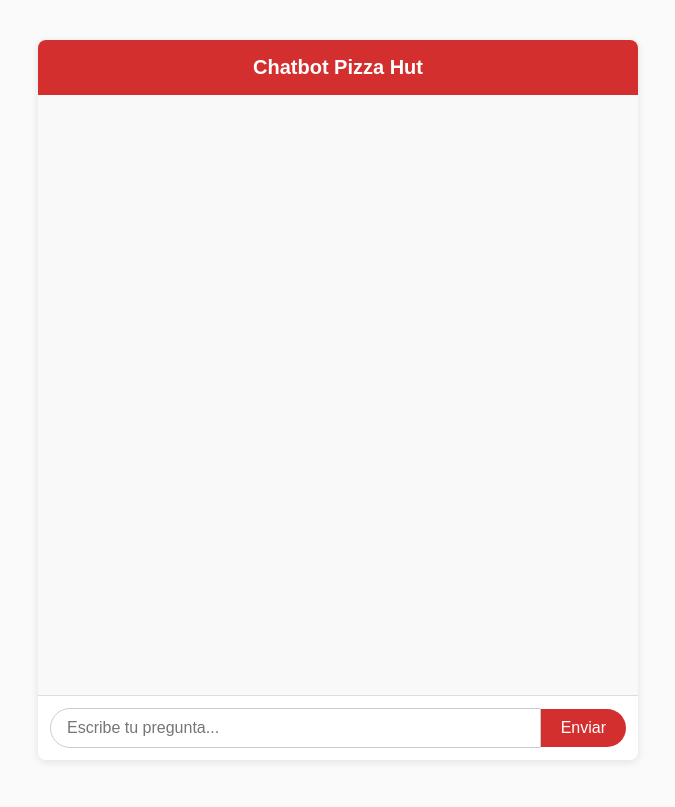
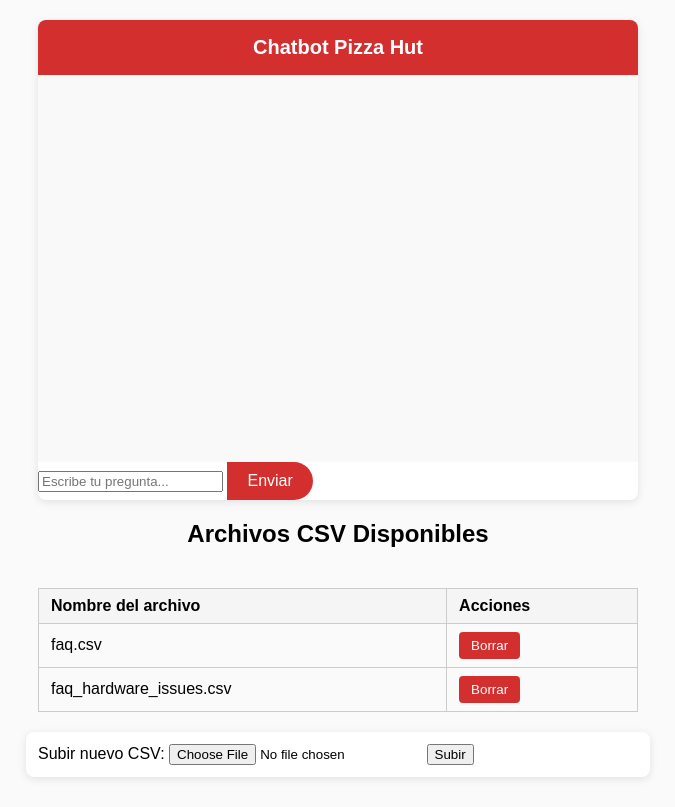
Before and after one commit to bryanej0905/Service_Center_PH, a Flask app: page / in a window 1280 px wide. Shown: the whole page, without its empty margins (302-977 px from the left). Before the commit the page ends 762 px from the top, so only its background shows below. Run offline with Flask 3, Linux system fonts and the light colour scheme.

Commit message:
Bot con csv por dir
Se agrega la posibilidada de leer varios csv agregar y borrarlos

```diff
--- a/bot/app.py
+++ b/bot/app.py
@@ -7,20 +7,19 @@
 def create_app():
     app = Flask(__name__)
 
+    # 1) Ruta absoluta al directorio 'data' (donde estarán los CSVs)
+    base_dir = os.path.dirname(os.path.abspath(__file__))  # .../Service_Center_PH/bot
+    data_dir = os.path.join(base_dir, 'data')              # aquí debe ir el directorio, NO un archivo
 
-    # 1) Calcula la ruta absoluta al CSV dentro de bot/data/faq.csv
-    base_dir = os.path.dirname(os.path.abspath(__file__))  # .../Service_Center_PH/bot
-    csv_path = os.path.join(base_dir, 'data', 'faq.csv')
-
-    # 2) Inicializa el loader con la ruta correcta
-    loader = FAQLoader(csv_path)
+    # 2) Inicializa el loader con el directorio correcto
+    loader = FAQLoader(data_dir)
 
     # 3) Crea el EmbeddingMatcher e inyecta en routes
     matcher_inst = EmbeddingMatcher(loader.questions, loader.get_answer)
     routes.faq_loader = loader
     routes.matcher = matcher_inst
 
-    # 4) Registra el blueprint (usando tchat_bp de routes)
+    # 4) Registra el blueprint
     app.register_blueprint(routes.tchat_bp)
     return app
 
--- /dev/null
+++ b/bot/data/faq_hardware_issues.csv
@@ -0,0 +1,11 @@
+pregunta,respuesta
+¿Qué hago si mi computadora no enciende?,"Verifica que esté conectada a la corriente, prueba otro enchufe y revisa el botón de encendido."
+¿Cómo soluciono un sobrecalentamiento del equipo?,"Asegúrate de que los ventiladores funcionen, limpia el polvo y considera usar una base de enfriamiento."
+¿Por qué mi impresora no responde?,"Revisa las conexiones, asegúrate de que esté encendida y reinstala los controladores si es necesario."
+¿Qué significa si escucho pitidos al encender la PC?,Los pitidos indican errores; consulta el manual de tu placa base para interpretar el patrón.
+"¿Mi disco duro hace ruidos extraños, qué hago?",Haz un respaldo inmediato si es posible y lleva el disco a un técnico; podría fallar pronto.
+¿Cómo limpio el polvo de mi computadora?,"Apaga el equipo, abre la carcasa y usa aire comprimido para limpiar suavemente el interior."
+¿Qué hago si el monitor no muestra imagen?,"Revisa el cable, prueba otro monitor o puerto, y asegúrate de que la tarjeta gráfica esté bien conectada."
+¿Cómo saber si la memoria RAM está fallando?,Utiliza herramientas como MemTest86 o cambia temporalmente los módulos para identificar errores.
+"¿El teclado dejó de funcionar, qué hago?","Verifica la conexión, prueba otro puerto USB y reinicia el equipo; si no responde, intenta otro teclado."
+¿Cómo prevenir daños por subidas de voltaje?,Usa un regulador de voltaje o UPS para proteger el equipo ante picos de corriente.
--- a/bot/routes.py
+++ b/bot/routes.py
@@ -42,6 +42,76 @@
 def index():
     return render_template('index.html')
 
+
+@tchat_bp.route('/upload_csv', methods=['POST'])
+def upload_csv():
+    global faq_loader  # usamos el loader que ya inyectaste en app.py
+
+    file = request.files.get('file')
+    if not file or not file.filename.endswith('.csv'):
+        return "Archivo inválido. Debe ser .csv", 400
+
+    # Guardar el archivo en /data
+    upload_dir = os.path.join(os.path.dirname(os.path.abspath(__file__)), 'data')
+    os.makedirs(upload_dir, exist_ok=True)
+    path = os.path.join(upload_dir, file.filename)
+    file.save(path)
+
+    # Recargar todos los CSVs del directorio
+    faq_loader.reload()
+
+    return f'Archivo {file.filename} subido correctamente y FAQs actualizados.', 200
+
+
+@tchat_bp.route('/available_csvs', methods=['GET'])
+def available_csvs():
+    data_dir = os.path.join(os.path.dirname(os.path.abspath(__file__)), 'data')
+    files = [f for f in os.listdir(data_dir) if f.endswith('.csv')]
+    return jsonify(files)
+
+@tchat_bp.route('/delete_csv', methods=['DELETE'])
+def delete_csv():
+    global faq_loader
+
+    # Verifica faq_loader y data_dir
+    if not faq_loader:
+        return jsonify({'success': False, 'error': 'Servicio no inicializado.'}), 500
+
+    data_dir = getattr(faq_loader, 'data_dir', None)
+    if not data_dir or not os.path.isdir(data_dir):
+        return jsonify({'success': False, 'error': 'Directorio no encontrado.'}), 400
+
+    data = request.get_json(force=True, silent=True)
+    if not data or 'filename' not in data:
+        return jsonify({'success': False, 'error': 'Falta el nombre del archivo.'}), 400
+
+    filename = data['filename']
+
+    # Seguridad básica contra path traversal
+    if '/' in filename or '\\' in filename or '..' in filename:
+        return jsonify({'success': False, 'error': 'Nombre de archivo inválido.'}), 400
+
+    if not filename.endswith('.csv'):
+        return jsonify({'success': False, 'error': 'Archivo debe ser .csv'}), 400
+
+    file_path = os.path.join(data_dir, filename)
+
+    if not os.path.isfile(file_path):
+        return jsonify({'success': False, 'error': 'Archivo no existe.'}), 404
+
+    try:
+        os.remove(file_path)
+        faq_loader.reload()  # Recarga los datos para que refleje el cambio
+        return jsonify({'success': True})
+    except Exception as e:
+        return jsonify({'success': False, 'error': str(e)}), 500
+
+
+@tchat_bp.errorhandler(Exception)
+def handle_exception(e):
+    # Aquí puedes loguear la excepción e
+    return jsonify({'success': False, 'error': str(e)}), 500
+
 @tchat_bp.route('/chat', methods=['POST'])
 def chat():
     raw = request.json.get('message', '') or ''
--- a/bot/templates/index.html
+++ b/bot/templates/index.html
@@ -1,30 +1,33 @@
 <!DOCTYPE html>
 <html lang="es">
 <head>
-  <meta charset="UTF-8">
-  <meta name="viewport" content="width=device-width, initial-scale=1">
+  <meta charset="UTF-8" />
+  <meta name="viewport" content="width=device-width, initial-scale=1" />
   <title>Chatbot Pizza Hut</title>
   <style>
+
+    /* ... tu CSS actual ... */
     body {
       margin: 0;
       padding: 0;
       font-family: Arial, sans-serif;
       background-color: #fafafa;
       display: flex;
-      justify-content: center;
+      flex-direction: column;
       align-items: center;
-      height: 100vh;
+      min-height: 100vh;
     }
     .container {
       width: 100%;
       max-width: 600px;
-      height: 90vh;
+      height: 60vh;
       background: #fff;
       box-shadow: 0 2px 8px rgba(0,0,0,0.1);
       border-radius: 8px;
       display: flex;
       flex-direction: column;
       overflow: hidden;
+      margin-top: 20px;
     }
     .chat-header {
       padding: 16px;
@@ -40,6 +43,7 @@
       overflow-y: auto;
       background-color: #f9f9f9;
     }
+
   .message {
       display: flex;
       margin-bottom: 12px;
@@ -66,20 +70,7 @@
       color: #33691e;
       border-bottom-left-radius: 4px;
     }
-    .input-area {
-      display: flex;
-      padding: 12px;
-      border-top: 1px solid #ddd;
-      align-items: center;
-    }
-    #userInput {
-      flex: 1;
-      padding: 10px 16px;
-      font-size: 1rem;
-      border: 1px solid #ccc;
-      border-radius: 20px 0 0 20px;
-      outline: none;
-    }
+
     #sendBtn {
       padding: 10px 20px;
       border: none;
@@ -125,26 +116,82 @@
     .suggestion:hover {
       background-color: #d5d5d5;
     }
+
+    table {
+      width: 100%;
+      max-width: 600px;
+      border-collapse: collapse;
+      margin: 20px 0;
+    }
+    th, td {
+      border: 1px solid #ccc;
+      padding: 8px 12px;
+      text-align: left;
+    }
+    th {
+      background-color: #f5f5f5;
+    }
+    button.delete-btn {
+      background-color: #d32f2f;
+      color: white;
+      border: none;
+      padding: 6px 12px;
+      border-radius: 4px;
+      cursor: pointer;
+      transition: background-color 0.2s;
+    }
+    button.delete-btn:hover {
+      background-color: #b71c1c;
+    }
+    form {
+      margin-bottom: 30px;
+      max-width: 600px;
+      width: 100%;
+      padding: 12px;
+      background: #fff;
+      box-shadow: 0 2px 8px rgba(0,0,0,0.1);
+      border-radius: 8px;
+    }
   </style>
 </head>
 <body>
+
   <div class="container">
     <div class="chat-header">Chatbot Pizza Hut</div>
     <div id="chatbox"></div>
     <div class="input-area">
-      <input type="text" id="userInput" placeholder="Escribe tu pregunta..." autocomplete="off">
+      <input type="text" id="userInput" placeholder="Escribe tu pregunta..." autocomplete="off" />
       <button id="sendBtn">Enviar</button>
-      <div id="loader" class="loader"></div>
+      <div id="loader" class="loader" style="display:none;"></div>
     </div>
   </div>
 
+  <h2>Archivos CSV Disponibles</h2>
+  <table aria-label="Lista de archivos CSV">
+    <thead>
+      <tr>
+        <th>Nombre del archivo</th>
+        <th>Acciones</th>
+      </tr>
+    </thead>
+    <tbody id="csvTableBody">
+      <!-- Aquí se insertan filas -->
+    </tbody>
+  </table>
+
+  <form id="uploadForm" enctype="multipart/form-data">
+    <label for="csvFile">Subir nuevo CSV:</label>
+    <input type="file" id="csvFile" name="csvFile" accept=".csv" required />
+    <button type="submit">Subir</button>
+  </form>
+
 <script>
+  // Funciones para chatbot (igual que las tuyas)
   const chatbox = document.getElementById('chatbox');
   const input = document.getElementById('userInput');
   const sendBtn = document.getElementById('sendBtn');
   const loader = document.getElementById('loader');
 
-    // Enviar con botón o Enter
   sendBtn.addEventListener('click', () => sendMessage());
   input.addEventListener('keypress', e => {
     if (e.key === 'Enter') sendMessage();
@@ -167,7 +214,7 @@
       });
       const data = await res.json();
       appendMessage('bot', data.response, data.suggestions);
-      } catch (err) {
+    } catch {
       appendMessage('bot', 'Error: no se pudo conectar con el servidor.');
     } finally {
       loader.style.display = 'none';
@@ -197,6 +244,109 @@
       chatbox.appendChild(sugContainer);
     }
   }
+
+  // Funciones para listar y borrar CSVs
+  const csvTableBody = document.getElementById('csvTableBody');
+
+  async function loadCSVList() {
+    try {
+      const res = await fetch('/available_csvs');
+      const csvs = await res.json();
+      csvTableBody.innerHTML = '';
+
+      if (!csvs.length) {
+        const tr = document.createElement('tr');
+        const td = document.createElement('td');
+        td.colSpan = 2;
+        td.textContent = 'No hay archivos CSV disponibles.';
+        tr.appendChild(td);
+        csvTableBody.appendChild(tr);
+        return;
+      }
+
+      csvs.forEach(filename => {
+        const tr = document.createElement('tr');
+
+        const tdName = document.createElement('td');
+        tdName.textContent = filename;
+        tr.appendChild(tdName);
+
+        const tdActions = document.createElement('td');
+        const btnDelete = document.createElement('button');
+        btnDelete.className = 'delete-btn';
+        btnDelete.textContent = 'Borrar';
+        btnDelete.onclick = () => {
+          if (confirm(`¿Seguro que deseas borrar "${filename}"? Esta acción no se puede deshacer.`)) {
+            deleteCSV(filename);
+          }
+        };
+        tdActions.appendChild(btnDelete);
+        tr.appendChild(tdActions);
+
+        csvTableBody.appendChild(tr);
+      });
+    } catch (err) {
+      alert('Error cargando la lista de CSVs: ' + err);
+    }
+  }
+
+async function deleteCSV(filename) {
+  try {
+    const res = await fetch('/delete_csv', {
+      method: 'DELETE',
+      headers: { 'Content-Type': 'application/json' },
+      body: JSON.stringify({ filename })
+    });
+
+    const text = await res.text();
+    try {
+      const data = JSON.parse(text);
+      if (data.success) {
+        alert(`Archivo "${filename}" borrado correctamente.`);
+        loadCSVList();
+      } else {
+        alert('Error al borrar archivo: ' + (data.error || 'Desconocido'));
+      }
+    } catch {
+      alert('Respuesta inesperada del servidor: ' + text);
+    }
+  } catch (err) {
+    alert('Error al borrar archivo: ' + err);
+  }
+}
+
+
+  // Subida CSV
+  const uploadForm = document.getElementById('uploadForm');
+  uploadForm.addEventListener('submit', async (e) => {
+    e.preventDefault();
+    const fileInput = document.getElementById('csvFile');
+    if (!fileInput.files.length) {
+      alert('Selecciona un archivo CSV primero.');
+      return;
+    }
+    const formData = new FormData();
+    formData.append('file', fileInput.files[0]);
+
+    try {
+      const res = await fetch('/upload_csv', {
+        method: 'POST',
+        body: formData
+      });
+      const text = await res.text();
+      alert(text);
+      fileInput.value = '';
+      loadCSVList();
+    } catch {
+      alert('Error al subir el archivo.');
+    }
+  });
+
+  // Cargar lista al inicio
+  window.onload = () => {
+    loadCSVList();
+  };
 </script>
+
 </body>
 </html>
```
Also changed, not shown: bot/data/faq.csv (+38 -0 lines), bot/faq_loader.py (+32 -18 lines), 1 other file. Lines whose indentation alone changed are shown as unchanged.
